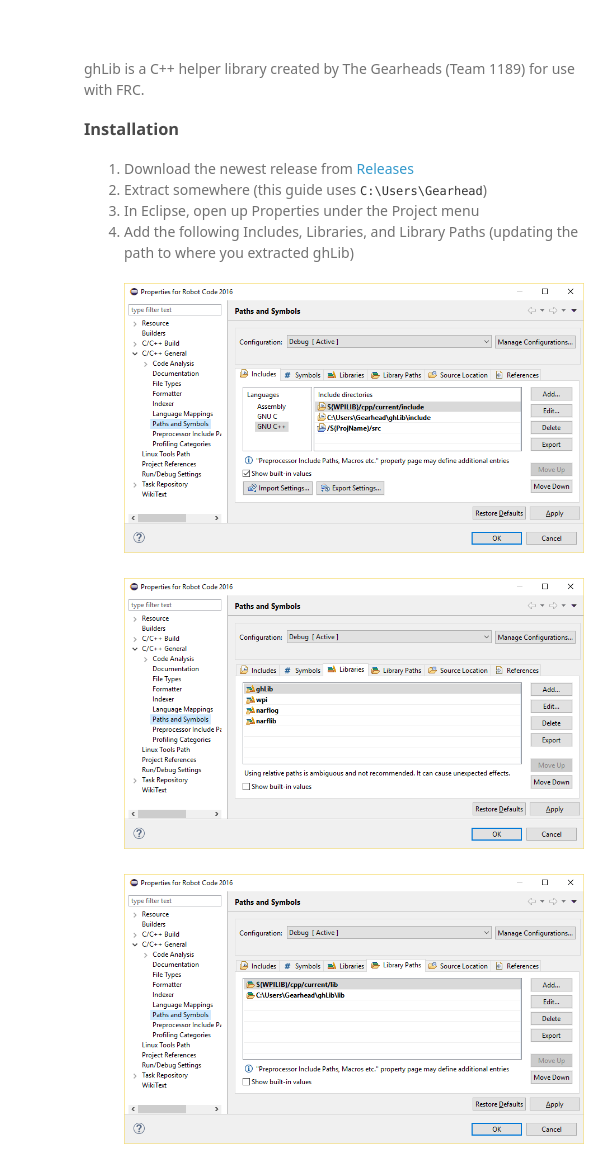
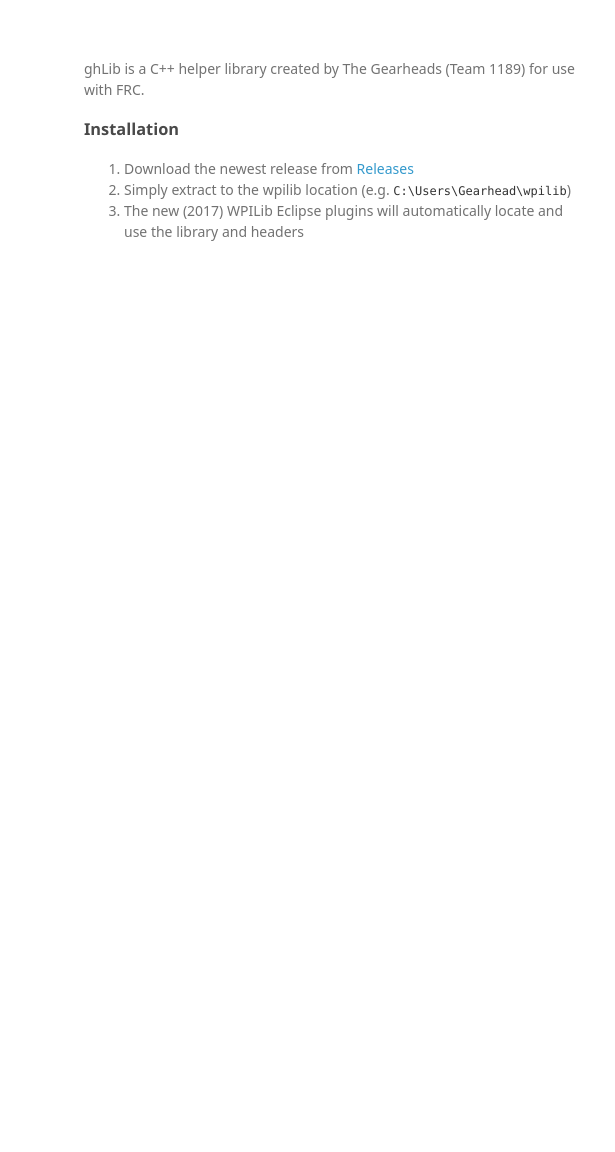
Before and after one commit to jcreigh/ghLib, a plain HTML site: page index.html in a window 1280 px wide. Shown: the full height of the page, 486-1101 px from the left. After the commit the page ends 800 px from the top, so only its background shows below. Drawn offline with Linux system fonts and the light colour scheme; a web font is replaced by a local one.

Commit message:
Update installation instructions for 2017 WPILib Eclipse plugins

```diff
--- a/index.html
+++ b/index.html
@@ -37,17 +37,8 @@
 				<ol>
 					<li>Download the newest release from <a href="https://github.com/jcreigh/ghLib/releases">Releases</a>
 					</li>
-					<li>Extract somewhere (this guide uses <code>C:\Users\Gearhead</code>)</li>
-					<li>In Eclipse, open up Properties under the Project menu</li>
-					<li>
-						<p>Add the following Includes, Libraries, and Library Paths (updating the path to where you extracted ghLib)</p>
-
-						<p><a href="ghLib_install_01.png" target="_blank"><img src="ghLib_install_01.png" alt="Includes" style="max-width:100%;"></a></p>
-
-						<p><a href="ghLib_install_02.png" target="_blank"><img src="ghLib_install_02.png" alt="Libraries" style="max-width:100%;"></a></p>
-
-						<p><a href="ghLib_install_03.png" target="_blank"><img src="ghLib_install_03.png" alt="Library Paths" style="max-width:100%;"></a></p>
-					</li>
+					<li>Simply extract to the wpilib location (e.g. <code>C:\Users\Gearhead\wpilib</code>)</li>
+					<li>The new (2017) WPILib Eclipse plugins will automatically locate and use the library and headers</li>
 				</ol>
 			</section>
 			<footer>
```
